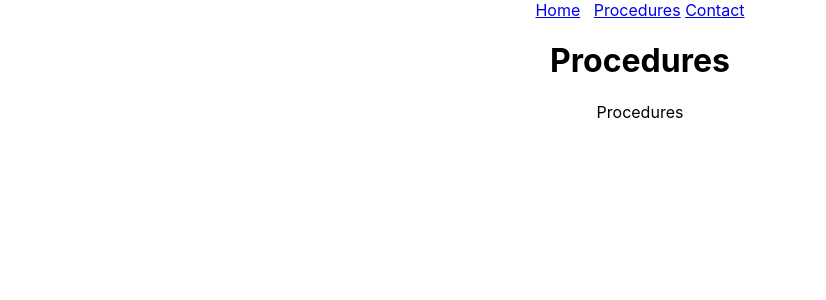
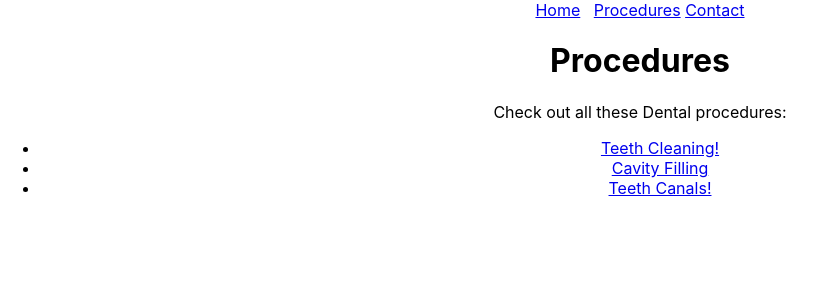
Before and after one commit to adam-weiler/dentist, a React (Create React App) app: page /procedures in a window 1280 px wide. Shown: the top 300 px of the page, without its empty margins (0-826 px from the left). Built offline with nearby package versions, Linux system fonts and the light colour scheme.

Commit message:
Adding Links to individual pages on Procedures.js.

```diff
--- a/src/App.js
+++ b/src/App.js
@@ -6,6 +6,7 @@ import { BrowserRouter as Router, Route, Switch, Link } from 'react-router-dom';
 
 import Home from './pages/Home';
 import Contact from './pages/Contact';
+import Procedure from './pages/Procedure.js';
 import Procedures from './pages/Procedures';
 
 function App() {
@@ -29,6 +30,7 @@ function App() {
 
         <Switch>
         {/* <Route exact path='/' component={Home} /> */}
+          <Route path='/procedures/:id' component={Procedure} />
           <Route path='/procedures' component={Procedures} />
           <Route path='/contact' component={Contact} />
           <Route path='/' component={Home} />
--- /dev/null
+++ b/src/pages/Procedure.js
@@ -0,0 +1,14 @@
+import React, { Component } from 'react';
+
+class Procedure extends Component {
+    render() {
+        return(
+            <>
+                <h1>A Specific Procedure { this.props.match.params.id }</h1>
+                <p>......</p>
+            </>
+        );
+    }
+}
+
+export default Procedure;
--- a/src/pages/Procedures.js
+++ b/src/pages/Procedures.js
@@ -1,10 +1,29 @@
 import React from 'react';
+import { Link } from 'react-router-dom';
 
 const Procedure = () => {
+
+    // state = {
+    //     title: '...',
+    //     description: '...'
+    // }
+
+    // // Pretend there is an API here:
+    // componentDidMount() {
+    //     console.log(`Fetching this.props.match.params.id`)
+    // console.log(this.props.match.params.id);
+    // }
+
     return(
         <>
             <h1>Procedures</h1>
-            <p>Procedures</p>
+            <p>Check out all these Dental procedures:</p>
+
+            <ul>
+                <li><Link to='/procedures/1'>Teeth Cleaning!</Link></li>
+                <li><Link to='/procedures/2'>Cavity Filling</Link></li>
+                <li><Link to='/procedures/3'>Teeth Canals!</Link></li>
+            </ul>
         </>
     )
 }
```
